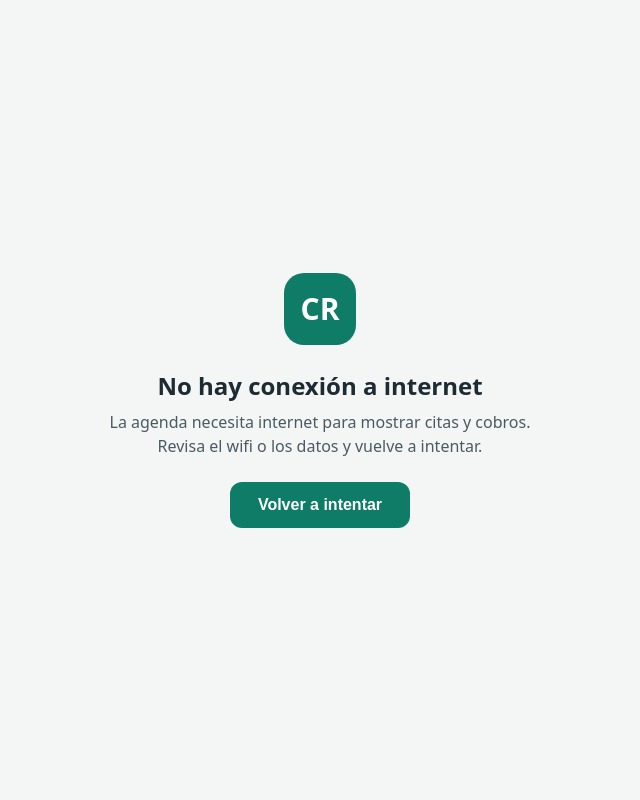
After one commit to KronosLNBP/crm-clinica-de-rodillas, a PHP site: page /offline.html in a window 1280 px wide. The commit adds this page. Shown: the whole page, without its empty margins (320-960 px from the left). Run offline with PHP 8.4, Linux system fonts and the light colour scheme.

Commit message:
App instalable (PWA): manifiesto, íconos, service worker y página sin conexión
Base para generar el APK de Android con PWABuilder. El service worker solo
guarda íconos y la página sin conexión; ningún dato de pacientes se guarda en el teléfono.

Co-Authored-By: Claude Opus 5.5 <noreply@anthropic.com>
Claude-Session: https://claude.ai/code/session_014uN9FD4eg3WQMBvNx8gzVe

```diff
--- a/admin.php
+++ b/admin.php
@@ -24,6 +24,10 @@ $e = fn($v) => htmlspecialchars((string)$v, ENT_QUOTES);
 <head>
     <meta charset="UTF-8">
     <meta name="viewport" content="width=device-width, initial-scale=1.0">
+    <link rel="manifest" href="manifest.webmanifest">
+    <meta name="theme-color" content="#0E7C66">
+    <link rel="icon" href="icons/icon-192.png">
+    <link rel="apple-touch-icon" href="icons/apple-touch-icon.png">
     <meta name="csrf-token" content="<?= $e(csrf_token()) ?>">
     <title>Administración - Clínica de Rodillas</title>
     <script src="https://cdn.tailwindcss.com"></script>
--- a/index.php
+++ b/index.php
@@ -15,6 +15,10 @@ $esClinico = in_array($rol, ROLES_CLINICOS, true);
 <head>
     <meta charset="UTF-8">
     <meta name="viewport" content="width=device-width, initial-scale=1.0">
+    <link rel="manifest" href="manifest.webmanifest">
+    <meta name="theme-color" content="#0E7C66">
+    <link rel="icon" href="icons/icon-192.png">
+    <link rel="apple-touch-icon" href="icons/apple-touch-icon.png">
     <title>CRM Clínica de Rodillas - Agenda</title>
     <meta name="csrf-token" content="<?= htmlspecialchars(csrf_token()) ?>">
     <link rel="preconnect" href="https://fonts.googleapis.com"><link rel="preconnect" href="https://fonts.gstatic.com" crossorigin>
@@ -1278,5 +1282,6 @@ $esClinico = in_array($rol, ROLES_CLINICOS, true);
 
         document.addEventListener('DOMContentLoaded', () => { sucursalActual = SUCURSAL_FIJA; document.querySelectorAll('.vista-btn').forEach(b => b.setAttribute('aria-pressed', b.dataset.vista === vistaActual ? 'true' : 'false')); lunesActual = lunesDe(diaActual); cargarCitas(SUCURSAL_FIJA, SUCURSAL_FIJA ? 'menu-suc-0' : 'menu-todas'); });
     </script>
+<script>if ('serviceWorker' in navigator) { window.addEventListener('load', () => navigator.serviceWorker.register('sw.js').catch(() => {})); }</script>
 </body>
 </html>
--- a/login_staff.php
+++ b/login_staff.php
@@ -59,6 +59,10 @@ header('X-Frame-Options: DENY');
 <head>
     <meta charset="UTF-8">
     <meta name="viewport" content="width=device-width, initial-scale=1.0">
+    <link rel="manifest" href="manifest.webmanifest">
+    <meta name="theme-color" content="#0E7C66">
+    <link rel="icon" href="icons/icon-192.png">
+    <link rel="apple-touch-icon" href="icons/apple-touch-icon.png">
     <title>Acceso personal - Clínica de Rodillas</title>
     <script src="https://cdn.tailwindcss.com"></script>
 </head>
@@ -82,5 +86,6 @@ header('X-Frame-Options: DENY');
         <?php endif; ?>
         <button class="w-full py-3 rounded-lg font-bold text-white bg-[#0E7C66] hover:bg-[#0A5E4D]">Entrar</button>
     </form>
+<script>if ('serviceWorker' in navigator) { window.addEventListener('load', () => navigator.serviceWorker.register('sw.js').catch(() => {})); }</script>
 </body>
 </html>
--- /dev/null
+++ b/offline.html
@@ -0,0 +1,24 @@
+<!DOCTYPE html>
+<html lang="es">
+<head>
+    <meta charset="UTF-8">
+    <meta name="viewport" content="width=device-width, initial-scale=1.0">
+    <meta name="theme-color" content="#0E7C66">
+    <title>Sin conexión - Clínica de Rodillas</title>
+    <style>
+        body { margin: 0; min-height: 100vh; display: grid; place-items: center; background: #F3F6F5; color: #1E2B33; font-family: system-ui, sans-serif; text-align: center; padding: 24px; box-sizing: border-box; }
+        .logo { width: 72px; height: 72px; border-radius: 20px; background: #0E7C66; color: #fff; font-weight: 800; font-size: 30px; display: grid; place-items: center; margin: 0 auto 24px; }
+        h1 { font-size: 24px; margin: 0 0 8px; }
+        p { color: #4B5A62; margin: 0 0 24px; line-height: 1.5; }
+        button { background: #0E7C66; color: #fff; border: 0; border-radius: 12px; padding: 14px 28px; font-size: 16px; font-weight: 700; }
+    </style>
+</head>
+<body>
+    <div>
+        <div class="logo">CR</div>
+        <h1>No hay conexión a internet</h1>
+        <p>La agenda necesita internet para mostrar citas y cobros.<br>Revisa el wifi o los datos y vuelve a intentar.</p>
+        <button onclick="location.reload()">Volver a intentar</button>
+    </div>
+</body>
+</html>
```
Also changed, not shown: sw.js (added, +28 -0 lines), .htaccess, icons/apple-touch-icon.png (added), icons/icon-192.png (added), icons/icon-512.png (added), icons/icon-maskable-192.png (added), icons/icon-maskable-512.png (added), manifest.webmanifest (added).
